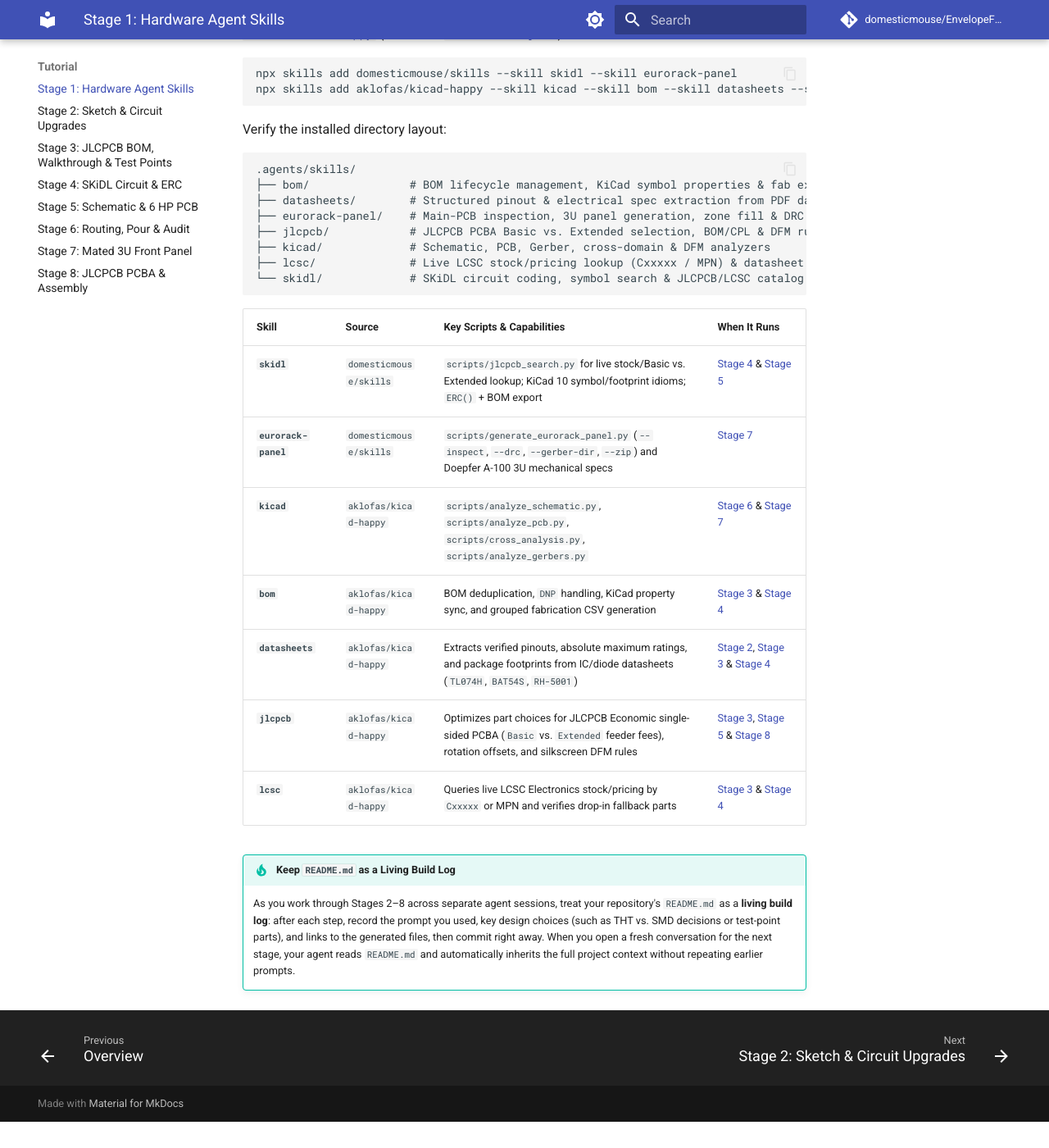
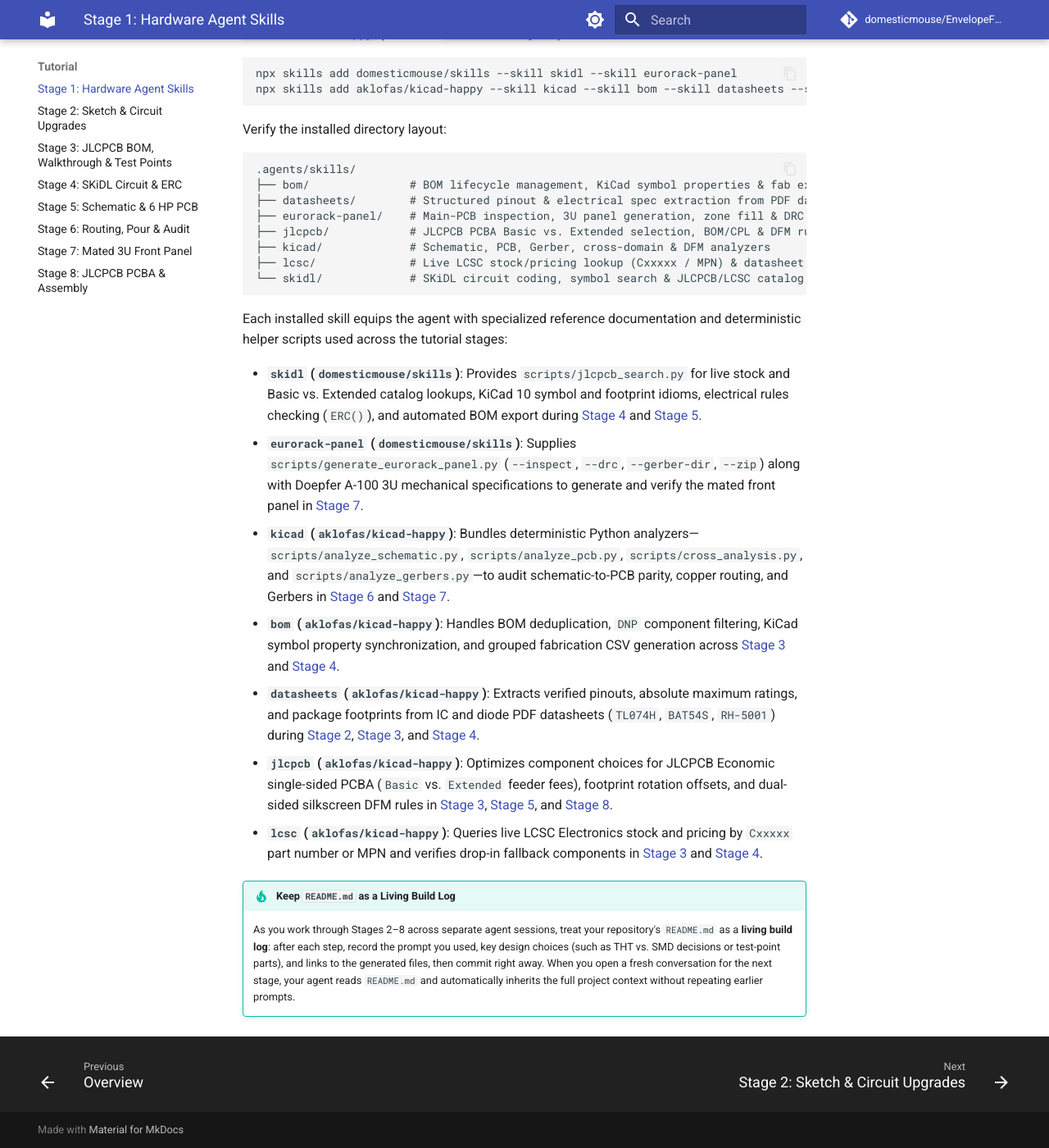
Before and after one commit to domesticmouse/EnvelopeFollower, an MkDocs documentation site: the page built from docs/tutorial/stage-1-agent-skills.md, in a window 1280 px wide and 1400 px high, scrolled down 369 px. Shown: the whole window at 82% size. Built offline with MkDocs 1.6.1 and Material for MkDocs 9.7.7, drawn with Linux system fonts in a browser that asks for light colours; comment, search, counter and statistics services are not loaded; before the commit the page ends 1737 px from its top, so only the background shows below that.

Commit message:
docs: convert Stage 1 hardware agent skills table to prose
Replace the 4-column Markdown table in `docs/tutorial/stage-1-agent-skills.md` with a bulleted prose list to avoid wide table rendering issues on the published MkDocs site while preserving each skill's source repository, helper scripts, capabilities, and tutorial stage links.

````diff
--- a/docs/tutorial/stage-1-agent-skills.md
+++ b/docs/tutorial/stage-1-agent-skills.md
@@ -22,15 +22,15 @@ Verify the installed directory layout:
 └── skidl/             # SKiDL circuit coding, symbol search & JLCPCB/LCSC catalog search
 ```
 
-| Skill | Source | Key Scripts & Capabilities | When It Runs |
-| :--- | :--- | :--- | :--- |
-| **`skidl`** | `domesticmouse/skills` | `scripts/jlcpcb_search.py` for live stock/Basic vs. Extended lookup; KiCad 10 symbol/footprint idioms; `ERC()` + BOM export | [Stage 4](stage-4-skidl.md) & [Stage 5](stage-5-schematic-and-pcb.md) |
-| **`eurorack-panel`** | `domesticmouse/skills` | `scripts/generate_eurorack_panel.py` (`--inspect`, `--drc`, `--gerber-dir`, `--zip`) and Doepfer A-100 3U mechanical specs | [Stage 7](stage-7-front-panel.md) |
-| **`kicad`** | `aklofas/kicad-happy` | `scripts/analyze_schematic.py`, `scripts/analyze_pcb.py`, `scripts/cross_analysis.py`, `scripts/analyze_gerbers.py` | [Stage 6](stage-6-routing-and-drc.md) & [Stage 7](stage-7-front-panel.md) |
-| **`bom`** | `aklofas/kicad-happy` | BOM deduplication, `DNP` handling, KiCad property sync, and grouped fabrication CSV generation | [Stage 3](stage-3-bom-and-dfm.md) & [Stage 4](stage-4-skidl.md) |
-| **`datasheets`** | `aklofas/kicad-happy` | Extracts verified pinouts, absolute maximum ratings, and package footprints from IC/diode datasheets (`TL074H`, `BAT54S`, `RH-5001`) | [Stage 2](stage-2-circuit-upgrades.md), [Stage 3](stage-3-bom-and-dfm.md) & [Stage 4](stage-4-skidl.md) |
-| **`jlcpcb`** | `aklofas/kicad-happy` | Optimizes part choices for JLCPCB Economic single-sided PCBA (`Basic` vs. `Extended` feeder fees), rotation offsets, and silkscreen DFM rules | [Stage 3](stage-3-bom-and-dfm.md), [Stage 5](stage-5-schematic-and-pcb.md) & [Stage 8](stage-8-manufacturing.md) |
-| **`lcsc`** | `aklofas/kicad-happy` | Queries live LCSC Electronics stock/pricing by `Cxxxxx` or MPN and verifies drop-in fallback parts | [Stage 3](stage-3-bom-and-dfm.md) & [Stage 4](stage-4-skidl.md) |
+Each installed skill equips the agent with specialized reference documentation and deterministic helper scripts used across the tutorial stages:
+
+- **`skidl` (`domesticmouse/skills`)**: Provides `scripts/jlcpcb_search.py` for live stock and Basic vs. Extended catalog lookups, KiCad 10 symbol and footprint idioms, electrical rules checking (`ERC()`), and automated BOM export during [Stage 4](stage-4-skidl.md) and [Stage 5](stage-5-schematic-and-pcb.md).
+- **`eurorack-panel` (`domesticmouse/skills`)**: Supplies `scripts/generate_eurorack_panel.py` (`--inspect`, `--drc`, `--gerber-dir`, `--zip`) along with Doepfer A-100 3U mechanical specifications to generate and verify the mated front panel in [Stage 7](stage-7-front-panel.md).
+- **`kicad` (`aklofas/kicad-happy`)**: Bundles deterministic Python analyzers—`scripts/analyze_schematic.py`, `scripts/analyze_pcb.py`, `scripts/cross_analysis.py`, and `scripts/analyze_gerbers.py`—to audit schematic-to-PCB parity, copper routing, and Gerbers in [Stage 6](stage-6-routing-and-drc.md) and [Stage 7](stage-7-front-panel.md).
+- **`bom` (`aklofas/kicad-happy`)**: Handles BOM deduplication, `DNP` component filtering, KiCad symbol property synchronization, and grouped fabrication CSV generation across [Stage 3](stage-3-bom-and-dfm.md) and [Stage 4](stage-4-skidl.md).
+- **`datasheets` (`aklofas/kicad-happy`)**: Extracts verified pinouts, absolute maximum ratings, and package footprints from IC and diode PDF datasheets (`TL074H`, `BAT54S`, `RH-5001`) during [Stage 2](stage-2-circuit-upgrades.md), [Stage 3](stage-3-bom-and-dfm.md), and [Stage 4](stage-4-skidl.md).
+- **`jlcpcb` (`aklofas/kicad-happy`)**: Optimizes component choices for JLCPCB Economic single-sided PCBA (`Basic` vs. `Extended` feeder fees), footprint rotation offsets, and dual-sided silkscreen DFM rules in [Stage 3](stage-3-bom-and-dfm.md), [Stage 5](stage-5-schematic-and-pcb.md), and [Stage 8](stage-8-manufacturing.md).
+- **`lcsc` (`aklofas/kicad-happy`)**: Queries live LCSC Electronics stock and pricing by `Cxxxxx` part number or MPN and verifies drop-in fallback components in [Stage 3](stage-3-bom-and-dfm.md) and [Stage 4](stage-4-skidl.md).
 
 !!! tip "Keep `README.md` as a Living Build Log"
     As you work through Stages 2–8 across separate agent sessions, treat your repository's `README.md` as a **living build log**: after each step, record the prompt you used, key design choices (such as THT vs. SMD decisions or test-point parts), and links to the generated files, then commit right away. When you open a fresh conversation for the next stage, your agent reads `README.md` and automatically inherits the full project context without repeating earlier prompts.
````
